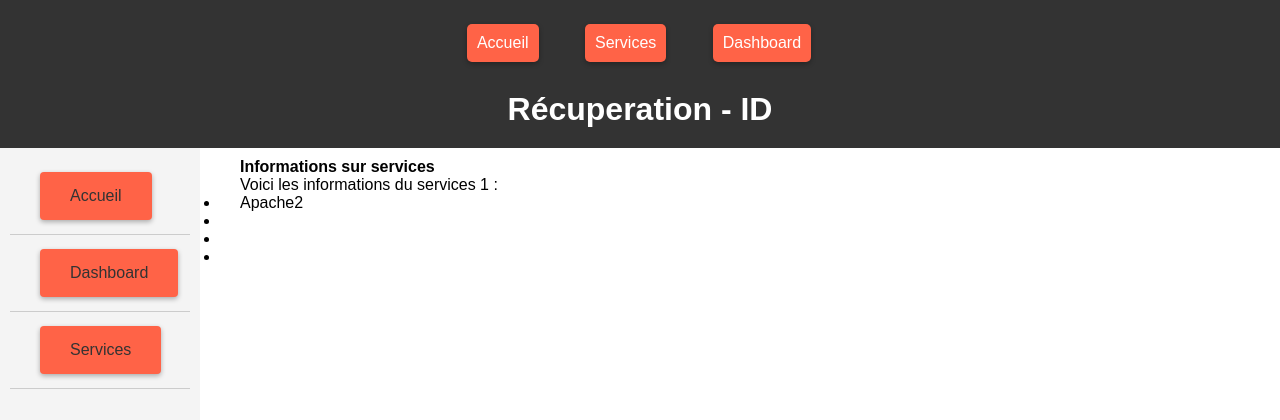
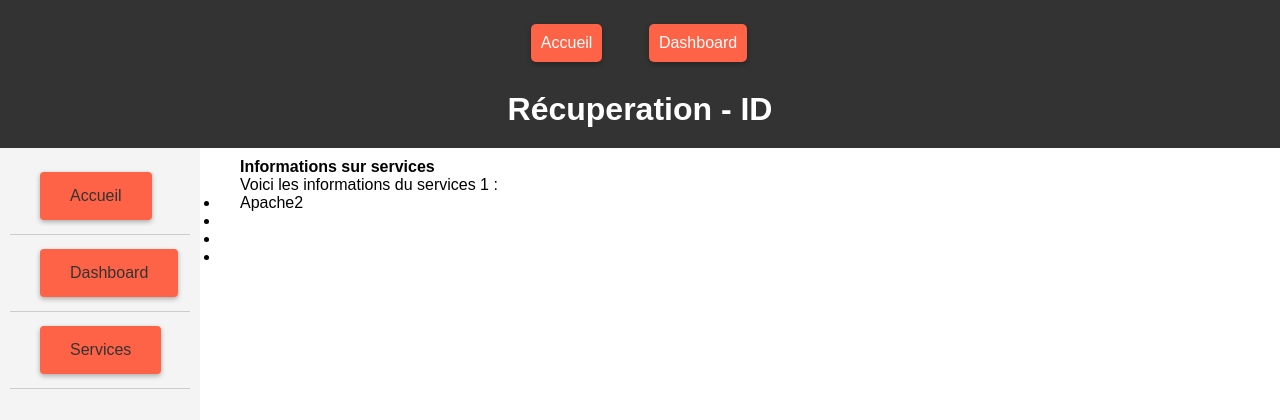
Before and after one commit to LOIC-only-one/AdministrationServer, a Django app: page /service/1/ in a window 1280 px wide. Shown: the top 420 px of the page. Run offline with Django 5.2, Linux system fonts and the light colour scheme; data comes from the database, SQL or seed files in the repository.

Commit message:
button_service_home

```diff
--- a/admin_serv/servops/templates/servops/MAIN/main_dashboard.html
+++ b/admin_serv/servops/templates/servops/MAIN/main_dashboard.html
@@ -13,7 +13,6 @@
         <nav>
             <ul>
                 <li><a href="{% url 'index' %}">Accueil</a></li>
-                <li><a href="">Services</a></li>
                 <li><a href="{% url 'dashboard' %}">Dashboard</a></li>
             </ul>
         </nav>
--- a/admin_serv/servops/templates/servops/MAIN/main_home.html
+++ b/admin_serv/servops/templates/servops/MAIN/main_home.html
@@ -13,7 +13,7 @@
         <nav>
             <ul>
                 <li><a href="{% url 'index' %}">Accueil</a></li>
-                <li><a href="">Services</a></li>
+                <li><a href="#contenupage">Services</a></li>
                 <li><a href="{% url 'dashboard' %}">Dashboard</a></li>
             </ul>
         </nav>
```
